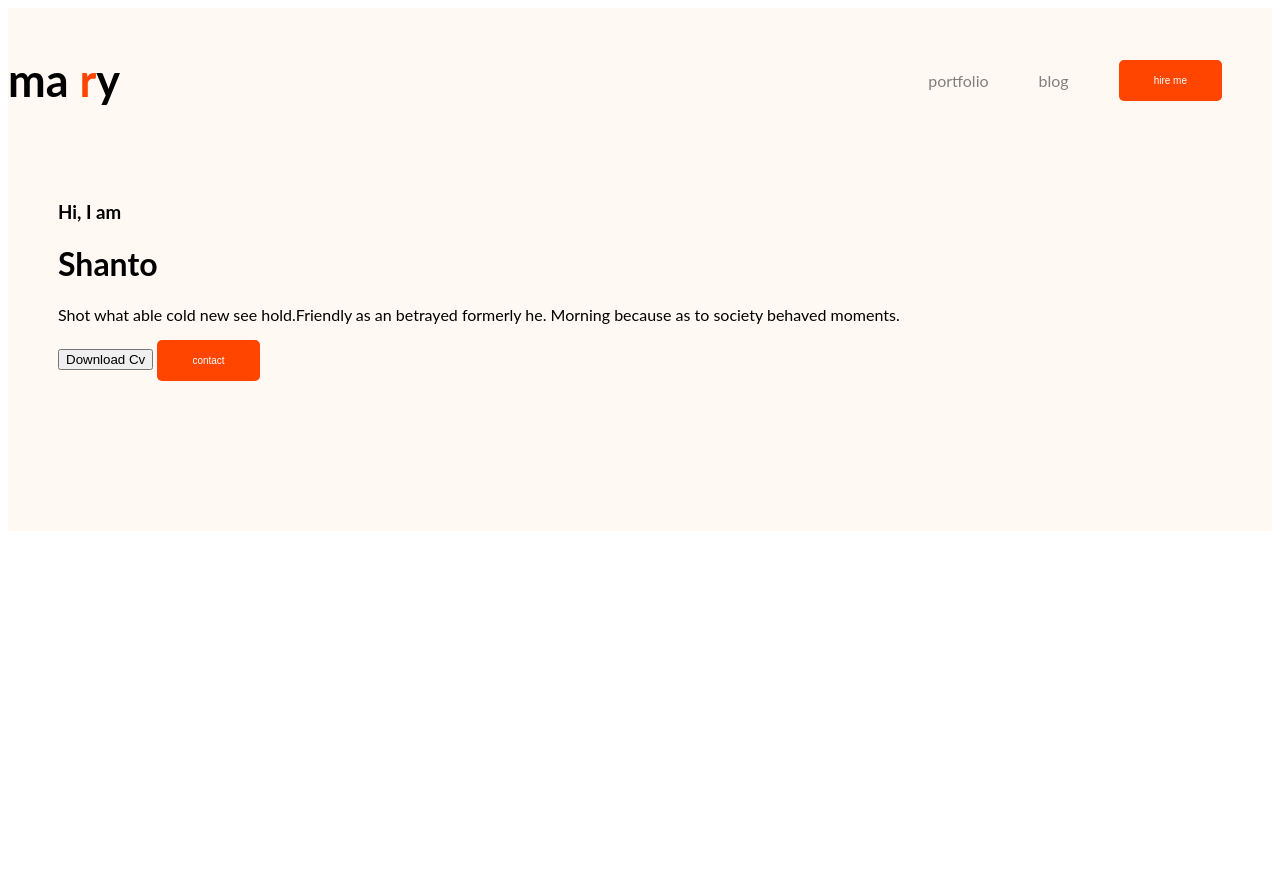
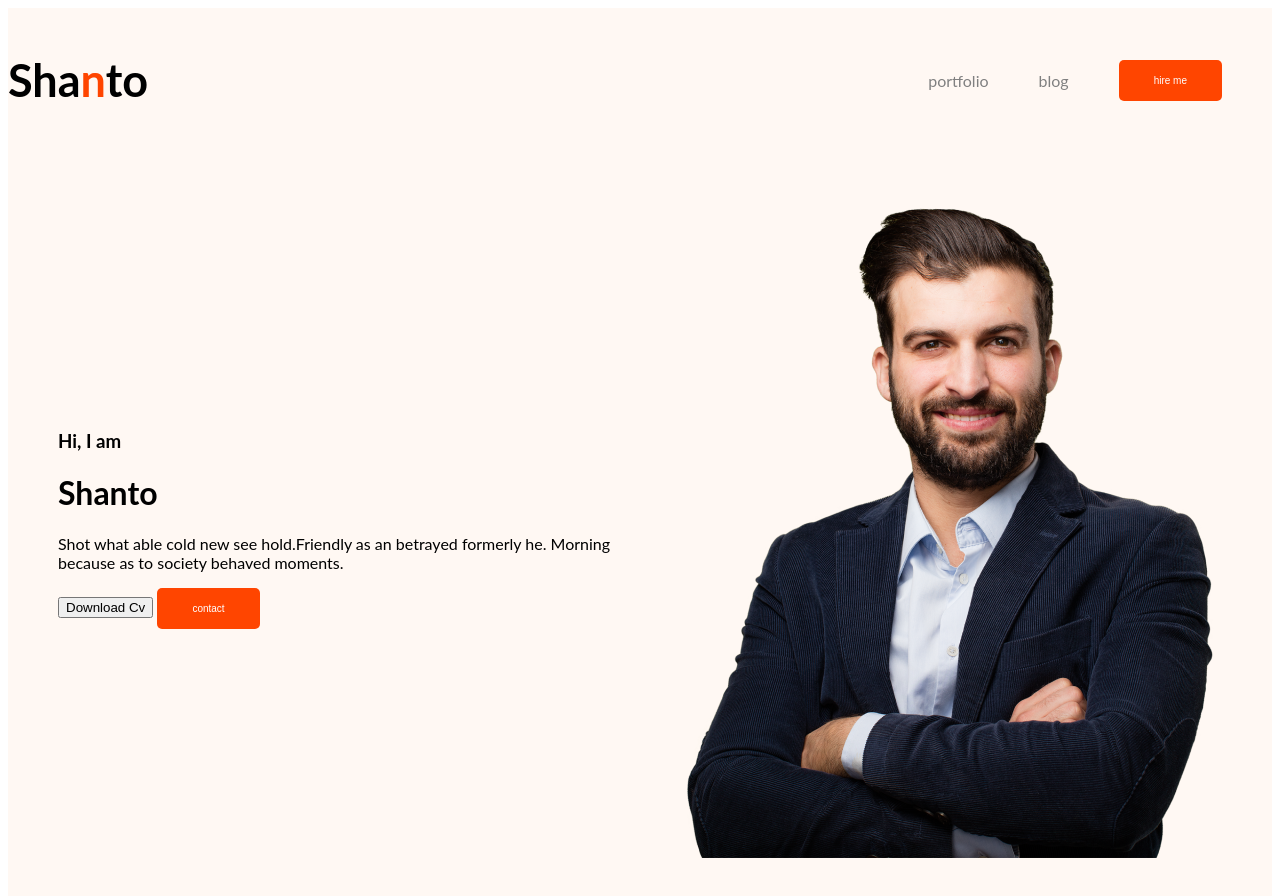
Before and after one commit to shawkatulshanto/my-fst-portfolio, a plain HTML site: page index.html in a window 1280 px wide. Before the commit the page ends 800 px from the top, so only its background shows below. Drawn offline with Linux system fonts and the light colour scheme.

Commit message:
banner content

```diff
--- a/index.html
+++ b/index.html
@@ -14,7 +14,7 @@
 <body>
     <header class="header">
         <nav>
-            <h3 class="nav-tittle">ma <span class="text-primary">r</span>y</h3>
+            <h3 class="nav-tittle">Sha<span class="text-primary">n</span>to</h3>
             <ul>
             <li><a href="">portfolio</a></li>
             <li><a href="">blog</a></li>
@@ -23,6 +23,7 @@
 
         </nav>
         <div class="banner">
+            <div>
             <h3 class="banner-greeting">Hi, I am</h3>
             <h1 class="banner-tittle">Shanto</h1>
             <p>Shot what able cold new see hold.Friendly as an betrayed formerly he. Morning because as to society behaved moments.</p>
@@ -30,6 +31,9 @@
             <button class="button-primaary">Download Cv</button>
             <button class="btn-primary">contact</button>
         </div>
+         <img class="profile-pic" src="portfolio-resources-main/images/hardy.png">
+         </div>
+
     </header>
     <main>
 
--- a/styls/style.css
+++ b/styls/style.css
@@ -46,4 +46,9 @@ nav a{
 }
 .banner{
     padding: 30px 50px 150px;
+    display: flex;
+    align-items: center;
 }
+.banner.profile-pic{
+    width: 100px;
+}
```
